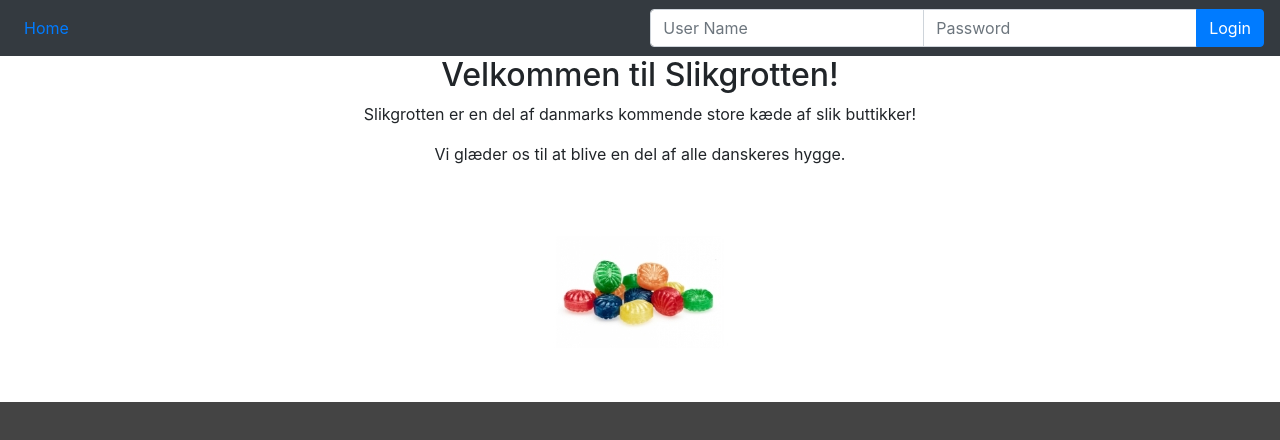
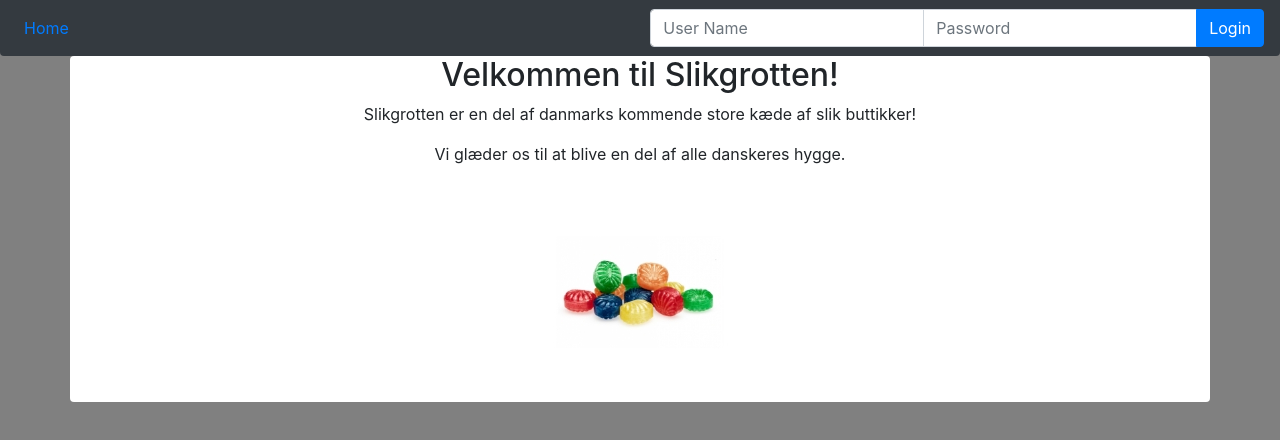
Before and after one commit to MeteoricSnax/Ca3FrontEnd, a React (Create React App) app: page /candy/1 in a window 1280 px wide. Shown: the top 440 px of the page. Built offline with nearby package versions, Linux system fonts and the light colour scheme; what react-bootstrap-table2-filter would draw is missing.

Commit message:
added more stylings

```diff
--- a/public/index.html
+++ b/public/index.html
@@ -10,12 +10,15 @@
   </head>
   <style>
     html, body {
-      background: #444;
+      background: gray;
       margin: 0;
       padding: 9;
     }
     h1 {
       margin: 0;
+    }
+    #white {
+      background: #fff;
     }
   </style>
   <body>
--- a/src/App.js
+++ b/src/App.js
@@ -16,6 +16,10 @@ const PrivateRoute = ({ component: Component, updateCart, emptyCart, ...rest })
       : <Redirect to='/' />
   )} />
 )
+
+const appstyle= {
+  background: 'gray'
+}
 
 class App extends Component {
   constructor(props) {
@@ -50,7 +54,7 @@ class App extends Component {
   render() {
     return (
       <Router>
-        <div>
+        <div style={appstyle}>
         <Header loggedIn={this.state.loggedIn} logout={this.logout} login={this.login} weight={this.state.cartWeight}/>
           <Route exact path="/" component={Home} />
           <PrivateRoute exact path="/user" component={ViewUser} />
--- a/src/CandyDetails.js
+++ b/src/CandyDetails.js
@@ -39,7 +39,7 @@ class CandyDetails extends Component {
     }
     render() {
         return (
-            <div className="container">
+            <div className="container" id="white">
                 <h2>Item Details</h2>
                 <p>ID: {this.state.candy.id}</p>
                 <p>Name: {this.state.candy.name}</p>
--- a/src/Header.js
+++ b/src/Header.js
@@ -5,13 +5,13 @@ import cart from './shoppingCart';
 
 const imgstyle = {
   hight: '60px',
-  width: '60px',
+  width: '60px'
 };
 
 const Header = (props) => {
   return (
     !props.loggedIn ? (
-      <nav className="navbar navbar-expand-sm bg-dark navbar-gray">
+      <nav className="navbar navbar-expand-sm bg-dark navbar-gray rounded-bottom">
         <ul className="navbar-nav">
           <li className="nav-item">
             <Link className="nav-link" to="/">Home</Link>
@@ -19,7 +19,7 @@ const Header = (props) => {
         </ul><LogIn login={props.login} />
       </nav>
     ) : (
-        <nav className="navbar navbar-expand-sm bg-dark navbar-gray">
+        <nav className="navbar navbar-expand-sm bg-dark navbar-gray rounded-bottom">
 
         <img src={require('./slik.jpg')} style={imgstyle}/>
           <ul className="navbar-nav">
--- a/src/Home.js
+++ b/src/Home.js
@@ -2,9 +2,10 @@ import React from "react";
 
 const homeStyle = {
     textAlign: 'center',
+    background: 'white'
 };
 const Home = () => {
-    return  <div style={homeStyle}><h2>Velkommen til Slikgrotten!</h2>
+    return  <div className="container rounded" style={homeStyle}><h2>Velkommen til Slikgrotten!</h2>
         <p>Slikgrotten er en del af danmarks kommende store kæde af slik buttikker!</p>
         <p>Vi glæder os til at blive en del af alle danskeres hygge.</p>
         <img src={require('./slik.jpg')}/>
--- a/src/User.js
+++ b/src/User.js
@@ -11,7 +11,7 @@ class ViewUser extends Component {
     }
     render() {
       return (
-        <div className="container">
+        <div className="container" id="white">
           <h2>Update User</h2>
           <h3>{this.state.dataFromServer}</h3>
           <form>
--- a/src/ViewCart.js
+++ b/src/ViewCart.js
@@ -18,7 +18,7 @@ const DisplayCart = () => {
 }
 
 const CartComponent = (props) => {
-    return <div className="container">
+    return <div className="container" id="white">
         <h2>Shopping Cart</h2>
         <DisplayCart></DisplayCart>
             <div className="row">
--- a/src/ViewItems.js
+++ b/src/ViewItems.js
@@ -48,7 +48,7 @@ class AppClientPagination extends Component {
 
     render() {
         return <div>
-            <div className="container">
+            <div className="container" id="white">
                 <h2>View Candy</h2>
                 <BootstrapTable bootstrap4={true} keyField='id' data={this.state.candy} columns={columns} filter={filterFactory()} pagination={paginationFactory()} />
             </div>
```
